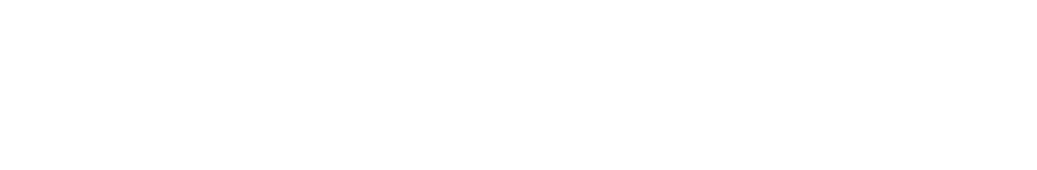
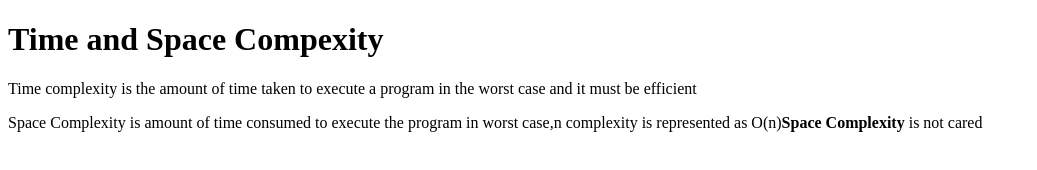
Before and after one commit to acciojob/time-and-space-complexity-vkolachi, a website: page main.html in a window 1280 px wide. Shown: the whole page, without its empty margins (0-1037 px from the left). Drawn offline with Linux system fonts and the light colour scheme.

Commit message:
created a submission

```diff
--- a/main.html
+++ b/main.html
@@ -7,6 +7,12 @@
 </head>
 
 <body>
+	<h1>Time and Space Compexity</h1>
+	<p>Time complexity is the amount  of time taken to execute a
+	program in the worst case and it must be efficient</p>
+	<p>Space Complexity is amount of time consumed to execute the program in
+		worst case,n complexity is represented as O(n)<b>Space Complexity</b> is not cared</p>
+
 	<!-- the entire body must be written by student -->
     <script type="text/javascript" src="./script.js">
 </script>
```
